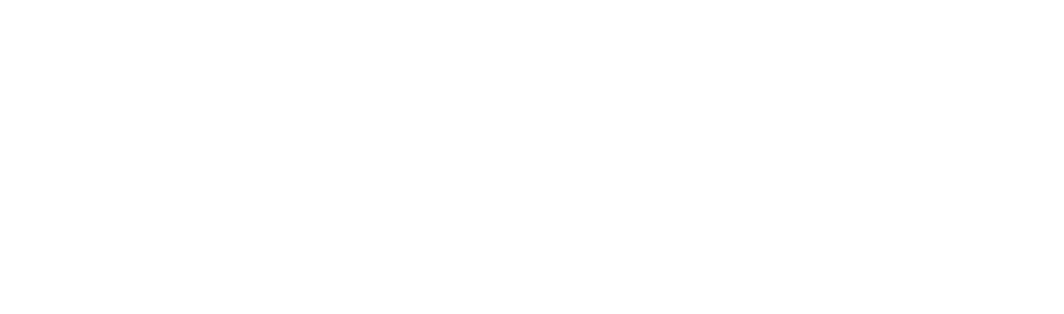
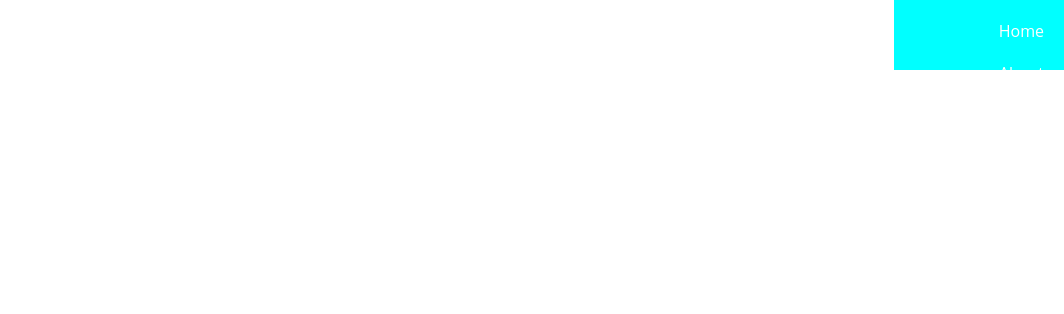
Before and after one commit to Anay0305/Anmi, a plain HTML site: page index.html in a window 1280 px wide. Shown: the top 314 px of the page, without its empty margins (216-1280 px from the left). Drawn offline with Linux system fonts and the light colour scheme.

Commit message:
Update styles.css

```diff
--- a/styles.css
+++ b/styles.css
@@ -1,8 +1,9 @@
 body {
   display: flex;
+  flex-direction: column;
   align-items: center;
   justify-content: center;
-    height: 100vh;
+  min-height: 100vh;
   margin: 0;
   font-family: 'Open Sans', sans-serif;
   background: url('homepage_bg.jpg') center/cover no-repeat fixed;
@@ -15,10 +16,9 @@ body {
   padding: 10px;
   background-color: aqua;
   background-size: cover;
-    height: 50px; /* Adjust height based on your image */
-    width: 150px; /* Adjust width based on your image */
+  height: 50px;
+  width: 150px;
   text-align: right;
-    display: none; /* Initially hide the navbar */
 }
 
 .navbar a {
@@ -27,6 +27,7 @@ body {
   display: block;
   padding: 10px;
 }
+
 .quote-container {
   text-align: center;
   max-width: 600px;
```
Lines whose indentation alone changed are shown as unchanged.
